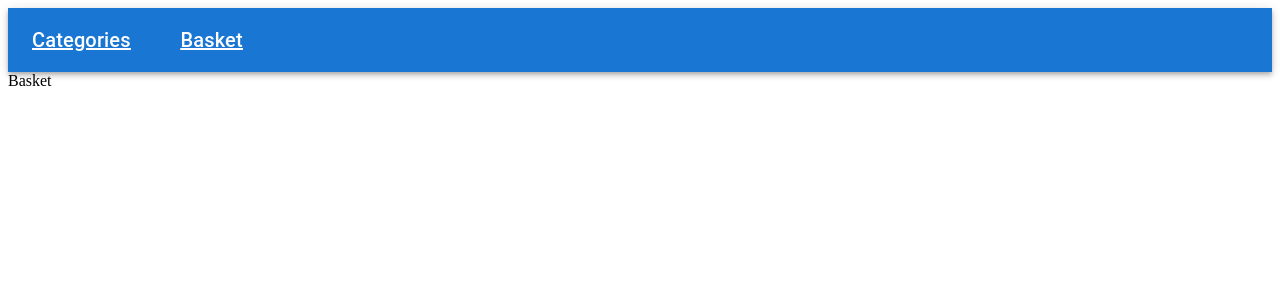
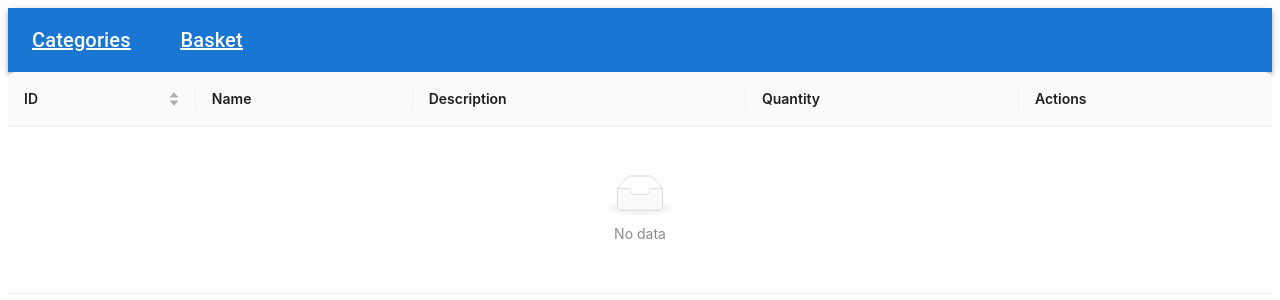
Before and after one commit to yaliyev/context-api-app, a React (Vite) app in the folder context-api-react-app/: page /basket in a window 1280 px wide. Shown: the top 300 px of the page. Built offline with nearby package versions, Linux system fonts and the light colour scheme.

Commit message:
basket operations have been completed

```diff
--- a/context-api-react-app/src/pages/User/Basket.jsx
+++ b/context-api-react-app/src/pages/User/Basket.jsx
@@ -1,8 +1,120 @@
-import React from 'react'
+import React, { useContext } from 'react'
+import { Table } from 'antd'
+import {Button} from 'antd'
+import { BasketContext } from '../../services/context';
+
+
 
 const Basket = () => {
+
+  const { basket, setBasket } = useContext(BasketContext);
+
+
+  function increaseQuantity(item){
+    let resultBasketItemIndex = -1;
+    const resultBasketItem = basket.find((basketItem,index)=>{
+      resultBasketItemIndex = index;
+      return basketItem.item.id == item.id
+    });
+    resultBasketItem.quantity++;
+    const data = [...basket];
+
+    data[resultBasketItemIndex] = resultBasketItem;
+    setBasket(data);
+    localStorage.setItem('context-app-basket', JSON.stringify(data));
+
+  }
+  function decreaseQuantity(item){
+    let resultBasketItemIndex = -1;
+    const resultBasketItem = basket.find((basketItem,index)=>{
+      resultBasketItemIndex = index;
+      return basketItem.item.id == item.id
+    });
+    if(resultBasketItem.quantity > 0){
+      resultBasketItem.quantity--;
+    }
+    const data = [...basket];
+
+    data[resultBasketItemIndex] = resultBasketItem;
+    setBasket(data);
+    localStorage.setItem('context-app-basket', JSON.stringify(data));
+
+  }
+
+  function removeBasketItem(item){
+    let resultBasketItemIndex = -1;
+    const resultBasketItem = basket.find((basketItem,index)=>{
+      resultBasketItemIndex = index;
+      return basketItem.item.id == item.id
+    });
+
+    const data = [...basket];
+
+    data.splice(resultBasketItemIndex,1);
+    setBasket(data);
+    localStorage.setItem('context-app-basket', JSON.stringify(data));
+
+  }
+
+  const columns = [
+    {
+      title: 'ID',
+      dataIndex: 'id',
+      key: 'id',
+      sorter: (a,b) =>{return Number(a.id) - Number(b.id)},
+      sortDirections: ['ascend','descend']
+
+    },
+    {
+      title: 'Name',
+      dataIndex: 'name',
+      key: 'name',
+
+    onFilter: (value, record) => record.name[0].toLowerCase() == 'c'
+    },
+    {
+      title: 'Description',
+      dataIndex: 'description',
+      key: 'description',
+    },
+    {
+      title: 'Quantity',
+      dataIndex: 'quantity',
+      key: 'quantity',
+    },
+    {
+      title:'Actions',
+      render: (text, record) => (
+                <>
+                    <Button onClick={()=>{increaseQuantity(record)}} style={{marginInline:'10px'}} type="primary">
+                        Increase
+                    </Button>
+                    <Button onClick={()=>{decreaseQuantity(record)}} style={{marginInline:'10px'}} type="primary" danger>
+                        Decrease
+                    </Button>
+                    <Button onClick={()=>{removeBasketItem(record)}} style={{marginInline:'10px'}} type="primary" danger>
+                        Remove
+                    </Button>
+
+                </>
+
+            )
+    }
+
+  ];
+
+  const data = basket.map(basketItem => {
+    return {
+      ...basketItem.item,
+      quantity:basketItem.quantity,
+      key: basketItem.item.id
+    }
+  });
+
+
+
   return (
-    <div>Basket</div>
+    <Table columns={columns} dataSource={data} />
   )
 }
 
--- a/context-api-react-app/src/pages/User/Categories.jsx
+++ b/context-api-react-app/src/pages/User/Categories.jsx
@@ -1,6 +1,6 @@
 import React, { useContext, useEffect } from 'react'
 import { Table } from 'antd'
-import {Button} from 'antd'
+import { Button } from 'antd'
 import { CategoriesContext } from '../../services/context'
 import { BasketContext } from '../../services/context'
 import { getCategories } from '../../services/api/categories_request'
@@ -28,17 +28,17 @@ const Categories = () => {
       title: 'ID',
       dataIndex: 'id',
       key: 'id',
-      sorter: (a,b) =>{return Number(a.id) - Number(b.id)},
-      sortDirections: ['ascend','descend']
+      sorter: (a, b) => { return Number(a.id) - Number(b.id) },
+      sortDirections: ['ascend', 'descend']
 
     },
     {
       title: 'Name',
       dataIndex: 'name',
       key: 'name',
-      filters:[
+      filters: [
         {
-            text:'Categories starting with C letter',
+          text: 'Categories starting with C letter',
           value: ''
         }
       ],
@@ -50,10 +50,10 @@ const Categories = () => {
       key: 'description',
     },
     {
-      title:'Actions',
+      title: 'Actions',
       render: (text, record) => (
         <>
-                    <Button type="primary" onClick={()=>{addToBasket(record)}}>
+          <Button type="primary" onClick={() => { addToBasket(record) }}>
             Basket
           </Button>
 
@@ -70,11 +70,22 @@ const Categories = () => {
     }
   });
 
-  function addToBasket(item){
+  function addToBasket(item) {
     const data = [...basket];
-     data.push(item);
+    let existItemIndex = -1;
+    const existsItem = data.find((element, index) => {
+      existItemIndex = index;
+      return element.id == item.id
+    });
+    if (existsItem == undefined) {
+      let basketItem = { item, quantity: 1 };
+      data.push(basketItem);
+    } else {
+      data[existItemIndex].quantity++;
+    }
     setBasket(data);
-     localStorage.setItem('context-app-basket',JSON.stringify(data));
+    localStorage.setItem('context-app-basket', JSON.stringify(data));
+
   }
 
   return (
```
Lines whose indentation alone changed are shown as unchanged.
